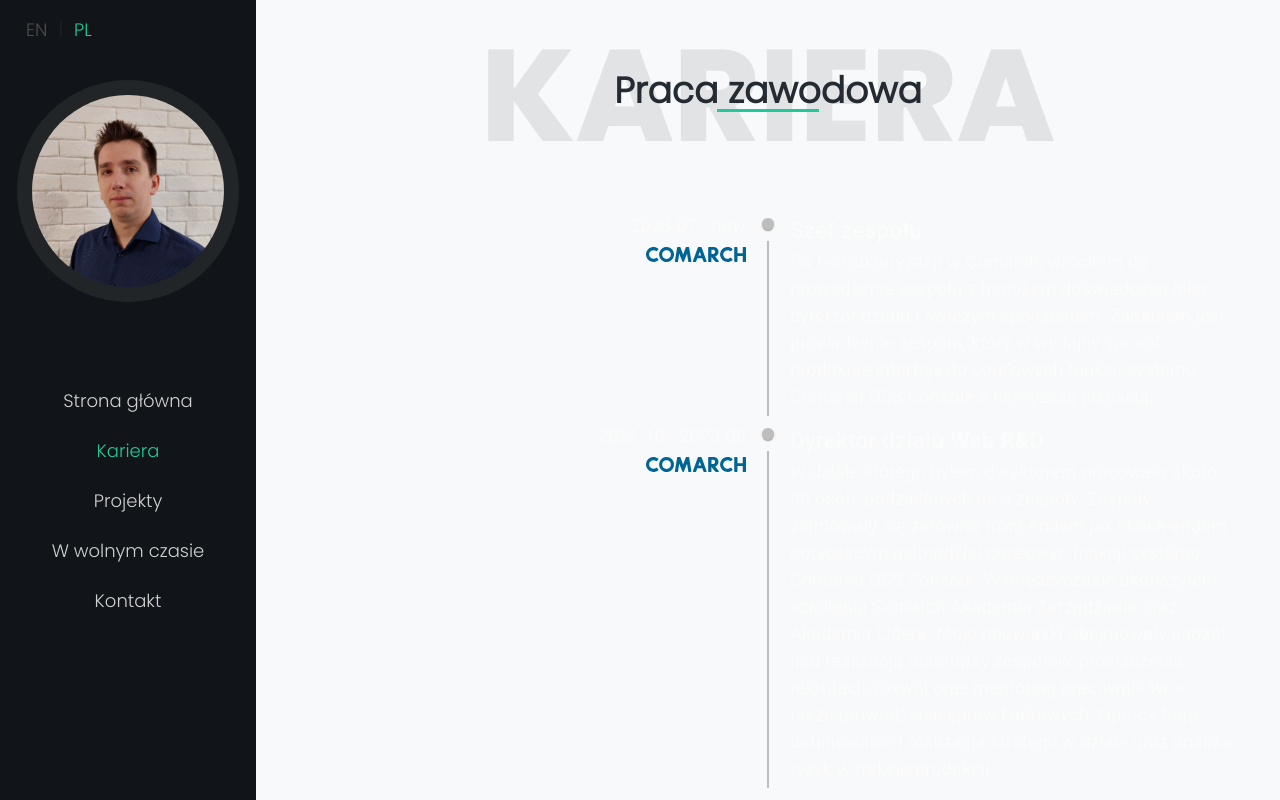
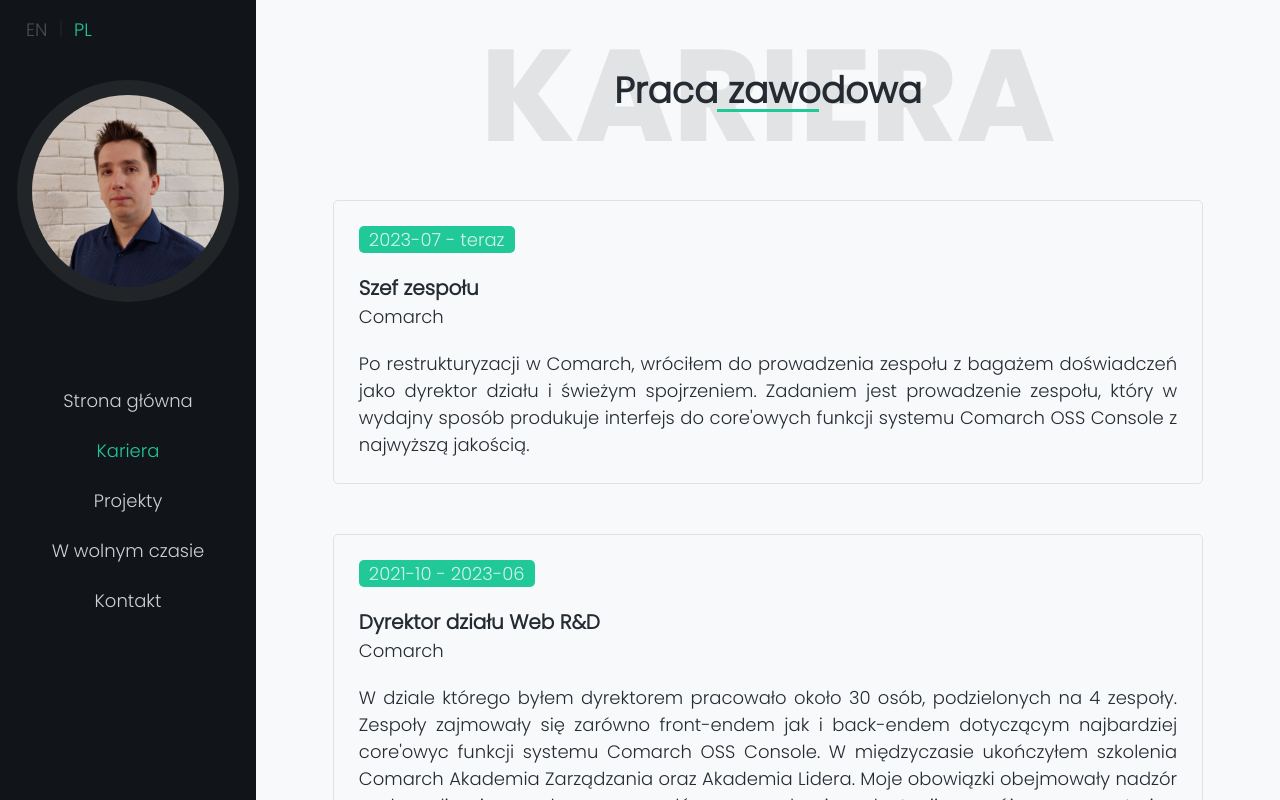
Before and after one commit to nitro03/portfolio, a React (Create React App) app in the folder client/: page /career in a window 1280 px wide. Built offline with nearby package versions, Linux system fonts and the light colour scheme.

Commit message:
- new career layout

```diff
--- a/client/src/components/Career/Career.js
+++ b/client/src/components/Career/Career.js
@@ -1,37 +1,61 @@
 import React, {useContext} from 'react';
 import {Col, Container, Row} from 'react-bootstrap';
 
-import {Timeline} from '@mui/lab';
-import TimelinePart from './TimelinePart';
 import {LangContext} from '../../contexts/LangContext';
 import translator from '../../i18n/translator';
 import ContentHeader from '../Content/ContentHeader';
+import CareerCard from './CareerCard';
+
+import './career.scss'
 
 function Career() {
     const {lang} = useContext(LangContext);
     return (
-        <Container className="bg-light">
+        <Container className="bg-light career-container">
             <Row>
                 <Col xs={12} position={"center"}>
-                    <ContentHeader title={"career_title_desc"} bgTitle={"career"} />
+                    <ContentHeader title={"career_title_desc"} bgTitle={"career"}/>
                 </Col>
             </Row>
             <Row>
-                <Col xs={12}>
-                    <Timeline position="center">
-                        <TimelinePart date={"2023-07 - now"} title={translator("team_leader", lang)}
-                                      text={translator("team_leader_desc_new", lang)}/>
-                        <TimelinePart date={"2021-10 - 2023-06"} title={translator("director", lang)}
-                                      text={translator("director_desc", lang)}/>
-                        <TimelinePart date={"2016-06 - 2021-09"} title={translator("team_leader", lang)}
-                                      text={translator("team_leader_desc", lang)}/>
-                        <TimelinePart date={"2013-06 - 2016-06"} title={translator("developer", lang)}
-                                      text={translator("developer_desc", lang)}/>
-                    </Timeline>
+                <Col xs={12} position={"center"}>
+                    <CareerCard
+                        period={`2023-07 - ${translator("now", lang)}`}
+                        description={translator("team_leader_desc_new", lang)}
+                        position={translator("team_leader", lang)}
+                        employer="Comarch"/>
                 </Col>
             </Row>
+            <Row>
+                <Col xs={12} position={"center"}>
+                    <CareerCard
+                        period="2021-10 - 2023-06"
+                        description={translator("director_desc", lang)}
+                        position={translator("director", lang)}
+                        employer="Comarch"/>
+                </Col>
+            </Row>
+            <Row>
+                <Col xs={12} position={"center"}>
+                    <CareerCard
+                        period="2016-06 - 2021-09"
+                        description={translator("team_leader_desc", lang)}
+                        position={translator("team_leader", lang)}
+                        employer="Comarch"/>
+                </Col>
+            </Row>
+            <Row>
+                <Col xs={12} position={"center"}>
+                    <CareerCard
+                        period="2013-06 - 2016-06"
+                        description={translator("developer_desc", lang)}
+                        position={translator("developer", lang)}
+                        employer="Comarch"/>
+                </Col>
+            </Row>
+
         </Container>
-);
+    );
 }
 
 export default Career;
--- a/client/src/components/Career/Career.scss
+++ /dev/null
@@ -1,4 +0,0 @@
-.timeline-datewrapper{
-  display: flex;
-  flex-direction: column;
-}
--- /dev/null
+++ b/client/src/components/Career/CareerCard.js
@@ -0,0 +1,25 @@
+import React from 'react';
+import PropTypes from 'prop-types';
+
+import "./careerCard.scss";
+
+CareerCard.propTypes = {
+    period: PropTypes.string.isRequired,
+    description: PropTypes.string.isRequired,
+    position: PropTypes.string.isRequired,
+    employer: PropTypes.string.isRequired
+};
+
+function CareerCard(props) {
+    const {employer, period, description, position} = props;
+    return (
+        <div className="career-card">
+            <div className="career-card-period">{period}</div>
+            <span className="career-card-position">{position}</span>
+            <span className="career-card-employer">{employer}</span>
+            <div className="career-card-description">{description}</div>
+        </div>
+    );
+}
+
+export default CareerCard;
--- /dev/null
+++ b/client/src/components/Career/career.scss
@@ -0,0 +1,13 @@
+.career-container{
+  display: flex;
+  flex-direction: column;
+  justify-content: center;
+  align-items: center;
+
+  .row {
+    width: 90%;
+    display: flex;
+    justify-content: center;
+    align-items: center;
+  }
+}
--- /dev/null
+++ b/client/src/components/Career/careerCard.scss
@@ -0,0 +1,33 @@
+@import '../../utils/colors';
+
+.career-card {
+  border: 1px solid $borderColor;
+  border-radius: 5px;
+  padding: 25px;
+  display: flex;
+  flex-direction: column;
+  align-items: flex-start;
+  margin-bottom: 50px;
+}
+
+.career-card-period {
+  color: $menu-font-color;
+  background-color: $active-element-color;
+  border-radius: 5px;
+  padding: 0 10px;
+  margin-bottom: 20px;
+}
+
+.career-card-position {
+  font-weight: bolder;
+  font-size: 20px
+}
+
+.career-card-employer {
+  font-size: 18px;
+  margin-bottom: 20px;
+}
+
+.career-card-description {
+  text-align: justify;
+}
--- a/client/src/i18n/dictionaries/en.json
+++ b/client/src/i18n/dictionaries/en.json
@@ -48,5 +48,6 @@
   "welcome_profession3_msg": "I'm Manager.",
   "welcome_location_msg": "Based in Cracow, Poland",
   "welcome_btn_msg": "Contact me",
-  "career_title_desc": "Professional Work"
+  "career_title_desc": "Professional Work",
+  "now": "now"
 }
--- a/client/src/i18n/dictionaries/pl.json
+++ b/client/src/i18n/dictionaries/pl.json
@@ -49,5 +49,6 @@
   "welcome_profession3_msg": "Jestem managerem.",
   "welcome_location_msg": "Pochodzę z Krakowa",
   "welcome_btn_msg": "Skontaktuj się",
-  "career_title_desc": "Praca zawodowa"
+  "career_title_desc": "Praca zawodowa",
+  "now": "teraz"
 }
--- a/client/src/utils/colors.scss
+++ b/client/src/utils/colors.scss
@@ -2,6 +2,8 @@
 $bgColorLight: rgba(248,249, 250);
 $bgCardColor: #3C3F41;
 $fontColor: #A5BABA;
+
+$borderColor: rgb(222, 226, 230);
 
 $icon-inactive-color: #4c4d4d;
 $icon-active-color: #aab1b8;
```
